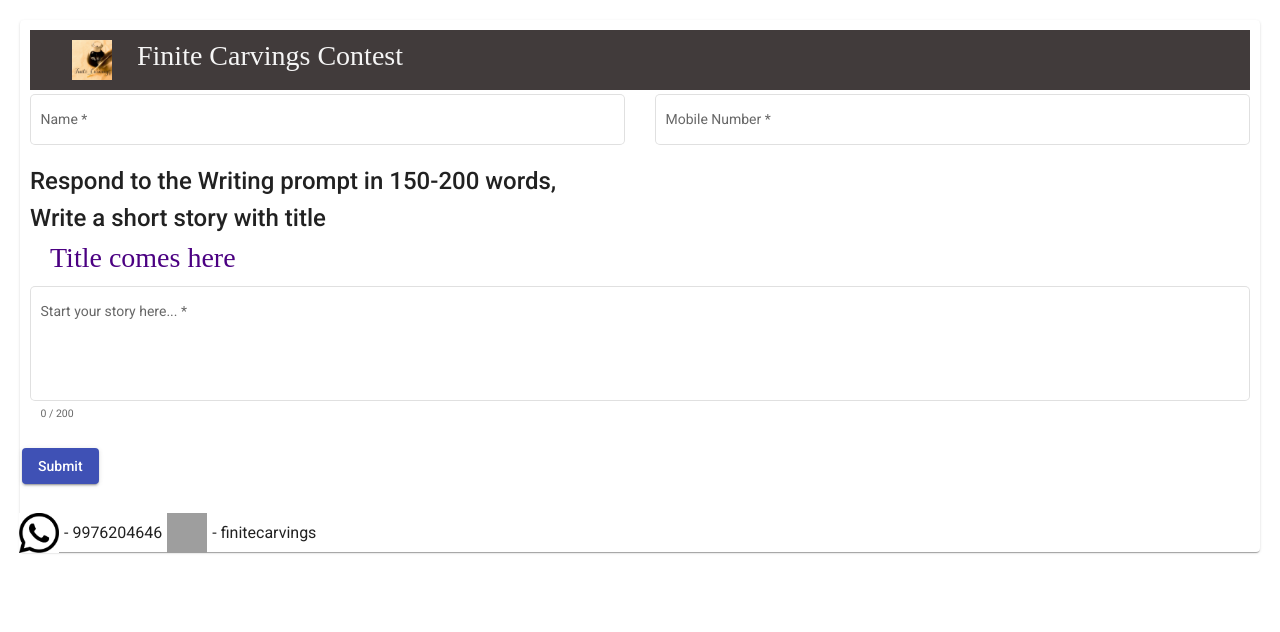
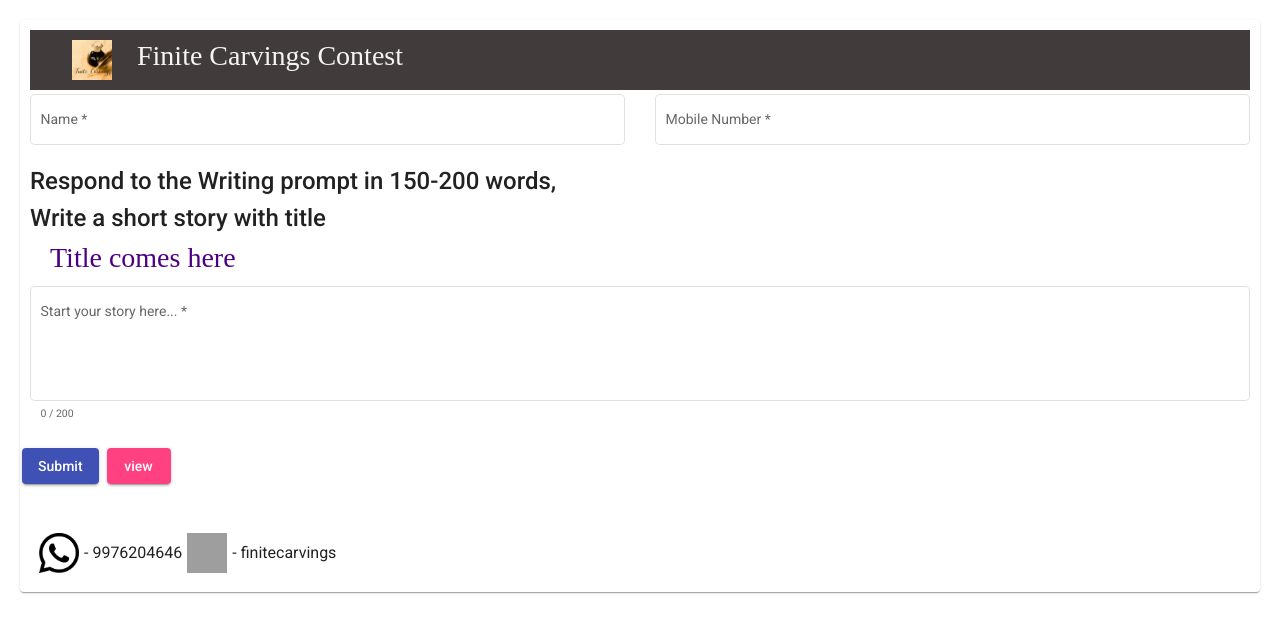
Before and after one commit to Ezhilan-V/finiteCarvings, an Angular app: page / in a window 1280 px wide. Shown: the top 632 px of the page. Built offline with nearby package versions, Linux system fonts and the light colour scheme; grey boxes are pictures that could not be loaded; a web font is replaced by a local one.

Commit message:
added view

```diff
--- a/src/app/contest-page/contest-page.component.html
+++ b/src/app/contest-page/contest-page.component.html
@@ -48,6 +48,7 @@
     </mat-card-content>
     <mat-card-actions>
       <button mat-raised-button color="primary" type="submit">Submit</button>
+      <button mat-raised-button color="accent" [routerLink]="['/viewSubmission']" type="button">view</button>
     </mat-card-actions>
     <!-- <h5 style="color: indigo;" *ngIf="successMessage">
 {{successMessage}}
@@ -56,7 +57,7 @@
 {{errorMessage}}
     </h5> -->
 
-    <mat-card-footer>
+    <mat-card-footer style="padding: 20px;">
       <div  class="contact text-center">
       <img src="assets\whatsapp.png" alt="finite carvings logo"> - 9976204646
       <img src="assets\insta.png" alt="finite carvings logo"> - finitecarvings
```
Also changed, not shown: 5 other files (tests, documents, lock files or other folders).
